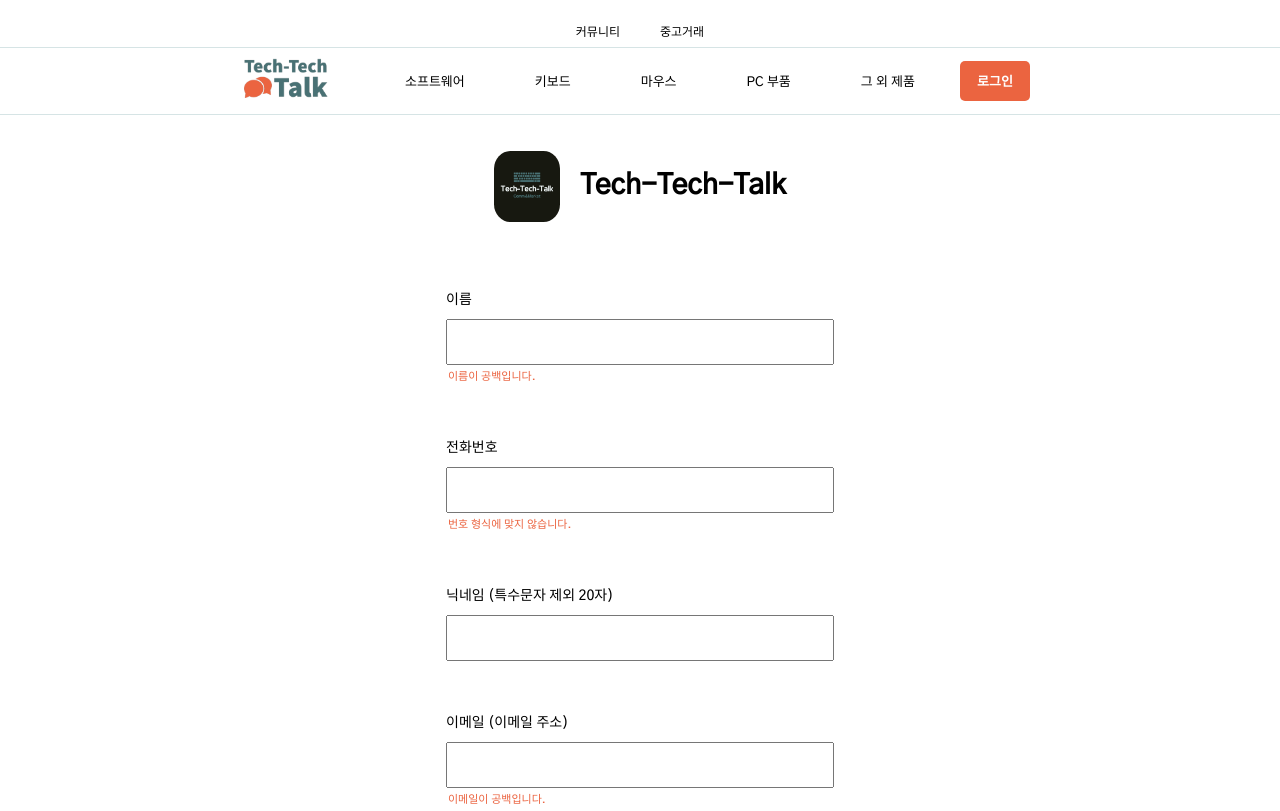
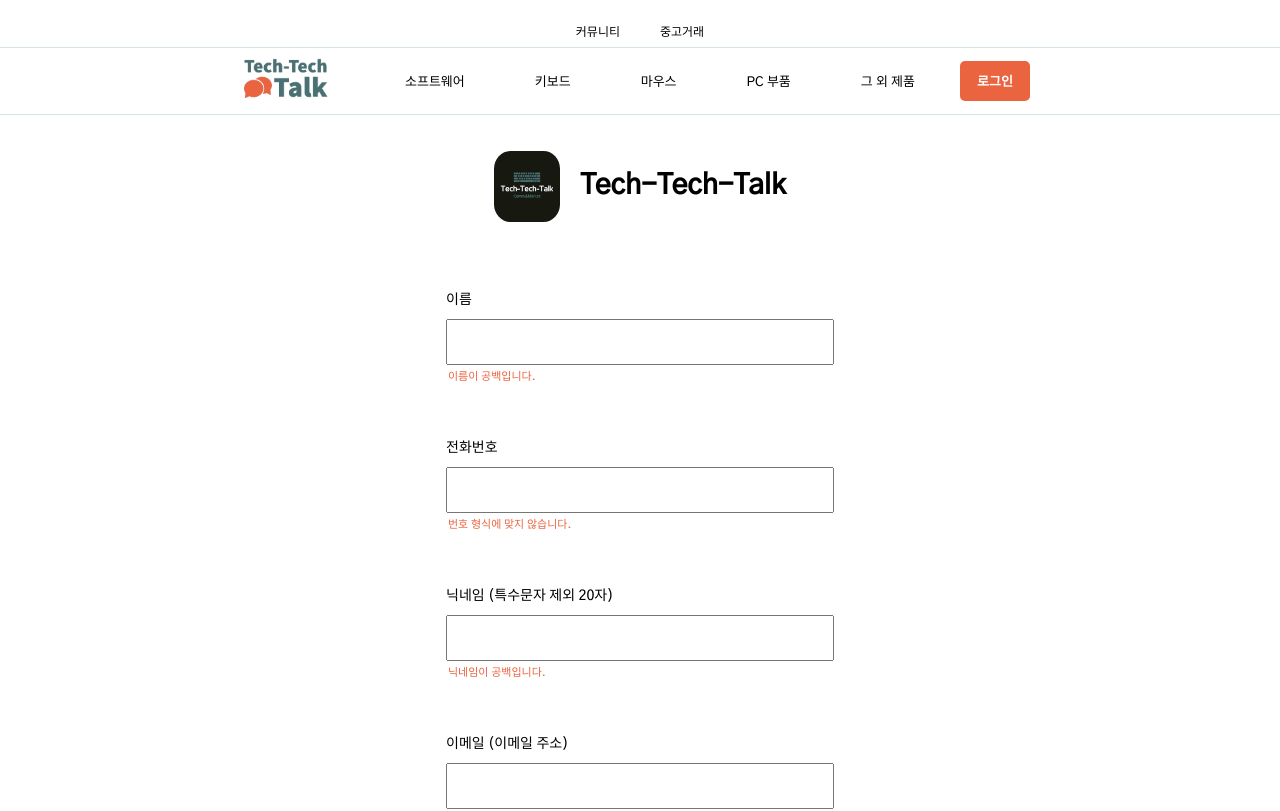
Before and after one commit to kimseonghyoek/tech-tech-talk, a React (Create React App) app in the folder front/: page /signup in a window 1280 px wide. Shown: the top 811 px of the page. Built offline with nearby package versions, Linux system fonts and the light colour scheme; the HTML template or start-up script is replaced by a standard one.

Commit message:
Update loginform component

```diff
--- a/front/src/components/loginform/LoginForm.tsx
+++ b/front/src/components/loginform/LoginForm.tsx
@@ -251,7 +251,7 @@ function LoginForm(): JSX.Element {
           <div className="inputs">
             <p>닉네임 (특수문자 제외 20자)</p>
             <Input placeholder="" onChange={changeNickName} />
-            {/* <InputMsg msg={ValidateCommon.emailValidate(userEmail, post)} /> */}
+            <InputMsg msg={ValidateCommon.nicknameValidate(userEmail, post)} />
           </div>
           <div className="inputs">
             <p>이메일 (이메일 주소)</p>
```
